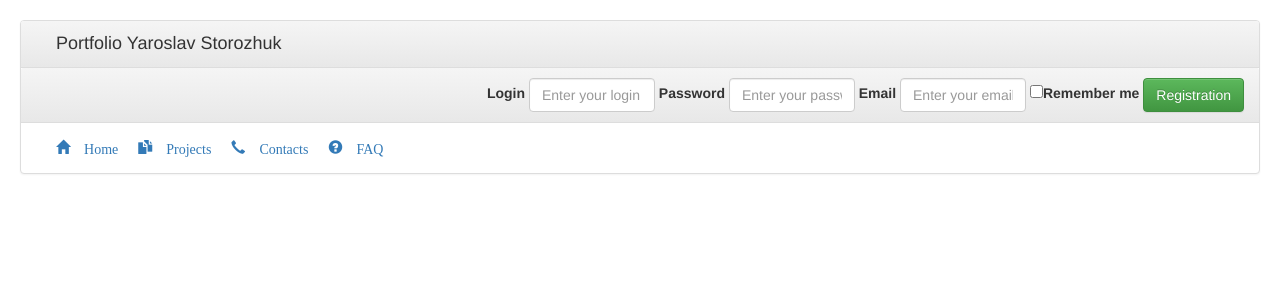
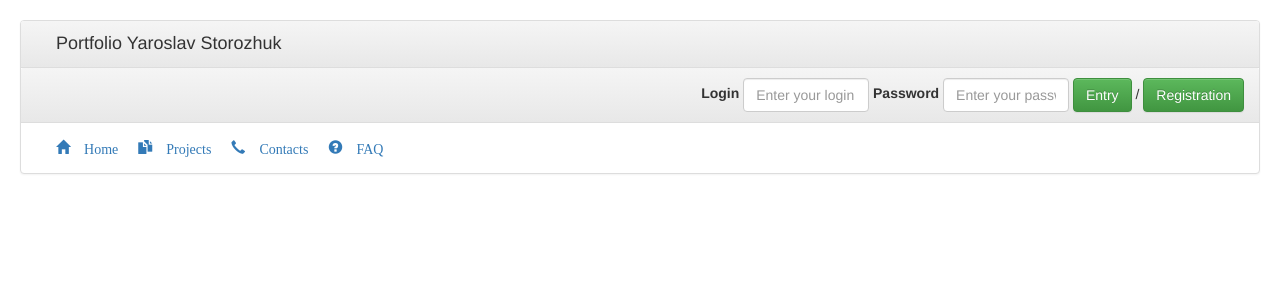
Before and after one commit to yaruha1990/portfolio_test, a PHP site: page / in a window 1280 px wide. Shown: the top 300 px of the page. Run offline with PHP 8.4, Linux system fonts and the light colour scheme.

Commit message:
new pages and functions added

```diff
--- a/index.php
+++ b/index.php
@@ -1,5 +1,5 @@
 <?php
-include 'headandmenu.php'
+include 'headandmenu.php';
 ?>
 
 <!DOCTYPE html>
@@ -14,29 +14,32 @@ include 'headandmenu.php'
             <span style="padding: 20px;font-size: large">Portfolio Yaroslav Storozhuk</span>
         </div>
         <div class="panel-heading" align="right">
-            <form role="form" class="form-inline">
-                <div class="form-group">
-                    <label for="login">Login</label>
-                    <input size="10" type="text" class="form-control" id="login" placeholder="Enter your login">
+            <?php
+                if (!empty($_COOKIE['login'])){
+                    echo "<p>You have entered as ".$_COOKIE['login']."</p>"."
+                                <form action=\"exit.php\" method=\"get\">
+                                <input type=\"submit\" value=\"Exit\" class=\"btn btn-success\">
+                                </form>";
+                } else{
+                    echo "<form action=\"enter.php\" method=\"request\" role=\"form\" class=\"form-inline\">
+                <div class=\"form-group\">
+                    <label for=\"login\">Login</label>
+                    <input size=\"10\" name=\"login\" type=\"text\" class=\"form-control\" id=\"login\" placeholder=\"Enter your login\">
                 </div>
-                <div class="form-group">
-                    <label for="password">Password</label>
-                    <input size="10" type="password" class="form-control" id="password" placeholder="Enter your password">
+                <div class=\"form-group\">
+                    <label for=\"password\">Password</label>
+                    <input size=\"10\" name=\"pass\" type=\"password\" class=\"form-control\" id=\"password\" placeholder=\"Enter your password\">
                 </div>
-                <div class="form-group">
-                    <label for="email">Email</label>
-                    <input size="10" type="email" class="form-control" id="email" placeholder="Enter your email">
-                </div>
-                <label for="email">
-                    <input type="checkbox">Remember me
-                </label>
-                <button type="submit" class="btn btn-success">Registration</button>
-            </form>
+                <input type=\"submit\" value=\"Entry\" class=\"btn btn-success\"/> /
+                <a href=\"registration.php\" class=\"btn btn-success\">Registration</a>
+            </form>";
+                }
+            ?>
         </div>
         <div class="panel-body">
             <?php print_menu($menu) ?>
         </div>
     </div>
-</div><br>
+<br>
 </body>
 </html>
```
Also changed, not shown: contacts.php (+25 -2 lines), faq.php (+25 -2 lines), projects.php (+25 -2 lines).
